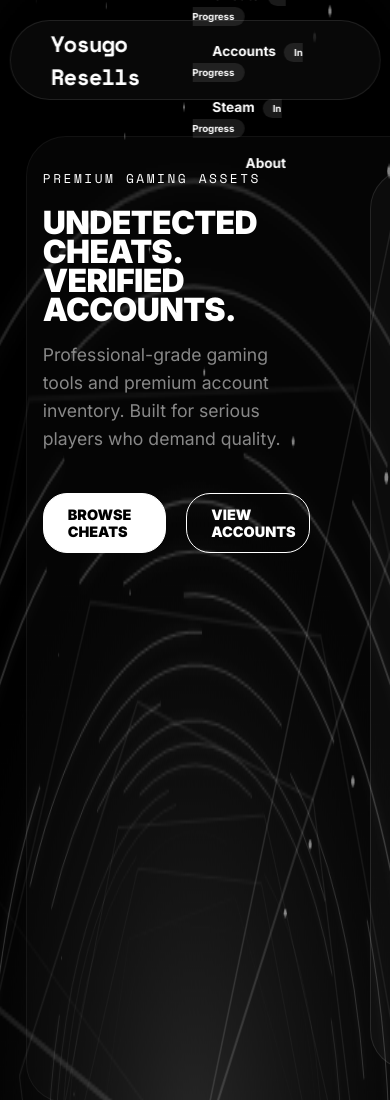
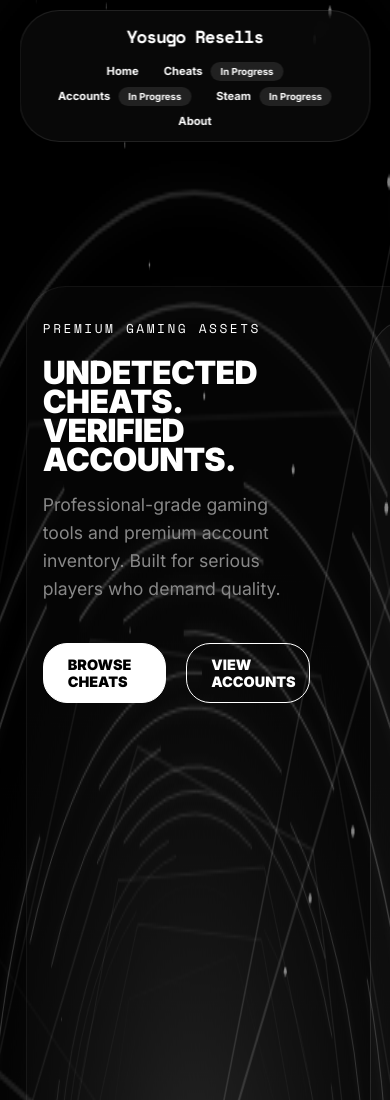
Before and after one commit to OnlyYatashi/yosugo.xyz-source, a plain HTML site: page index.html in a window 390 px wide. Shown: the top 1100 px of the page. Drawn offline with nearby package versions, Linux system fonts and the light colour scheme; animation ran at ten frames a second; a web font is replaced by a local one.

Commit message:
Fix mobile navigation layout to prevent clumped buttons

```diff
--- a/style.css
+++ b/style.css
@@ -690,10 +690,25 @@ footer {
     .grid {
         grid-template-columns: 1fr;
     }
+    nav {
+        width: 90%;
+        padding: 15px 20px;
+        height: auto;
+        flex-direction: column;
+        gap: 15px;
+        top: 10px;
+    }
     .nav-links {
-        flex-direction: column;
-        gap: 1rem;
-        align-items: center;
+        flex-direction: row;
+        flex-wrap: wrap;
+        gap: 8px;
+        justify-content: center;
+        width: 100%;
+    }
+    .nav-links a {
+        font-size: 0.75rem;
+        padding: 8px 14px;
+        white-space: nowrap;
     }
     .hero-layout {
         flex-direction: column;
@@ -704,6 +719,7 @@ footer {
     .page-shell,
     .product-page-container {
         padding: 1rem;
+        margin-top: 140px;
     }
     .purchase-box {
         padding: 1.5rem;
@@ -742,4 +758,22 @@ footer {
     .option-btn {
         width: 100%;
     }
+    nav {
+        padding: 12px 15px;
+        gap: 10px;
+    }
+    .nav-links {
+        gap: 5px;
+    }
+    .nav-links a {
+        font-size: 0.7rem;
+        padding: 6px 10px;
+    }
+    .logo {
+        font-size: 1.1rem;
+    }
+    .page-shell,
+    .product-page-container {
+        margin-top: 150px;
+    }
 }
```
